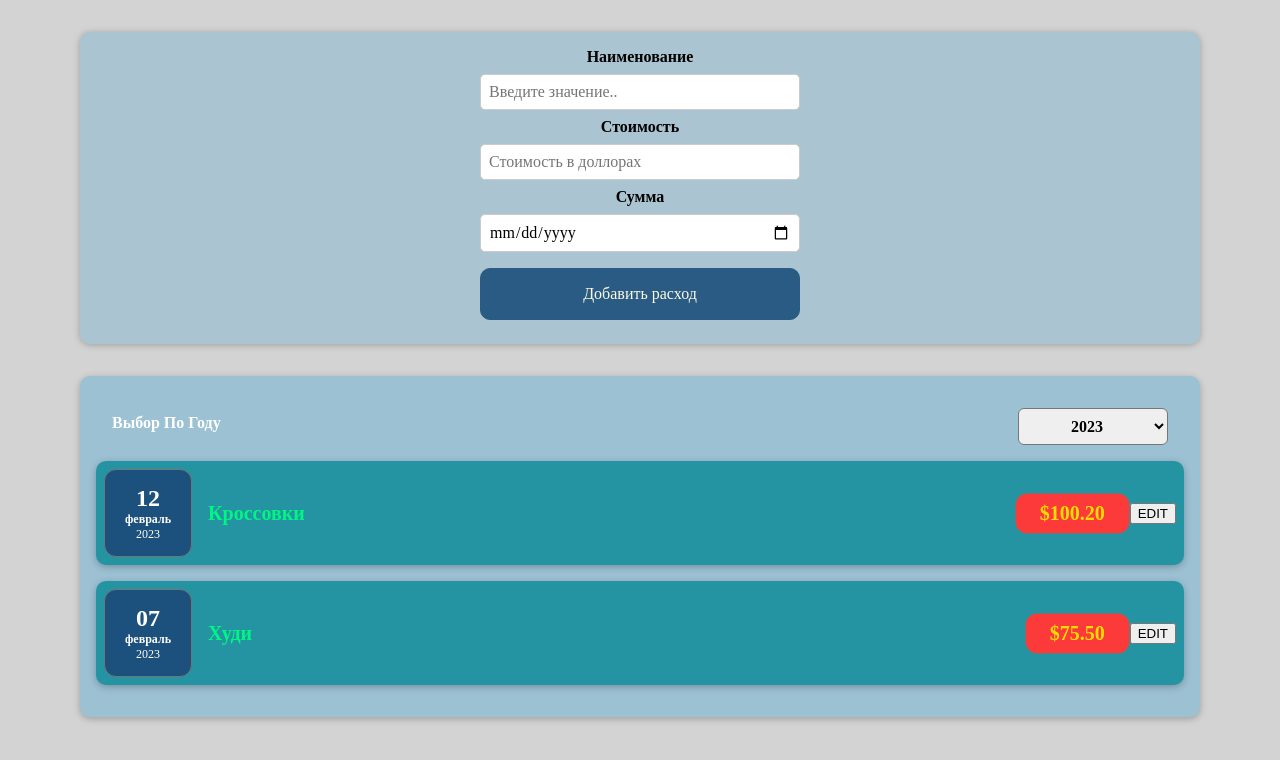
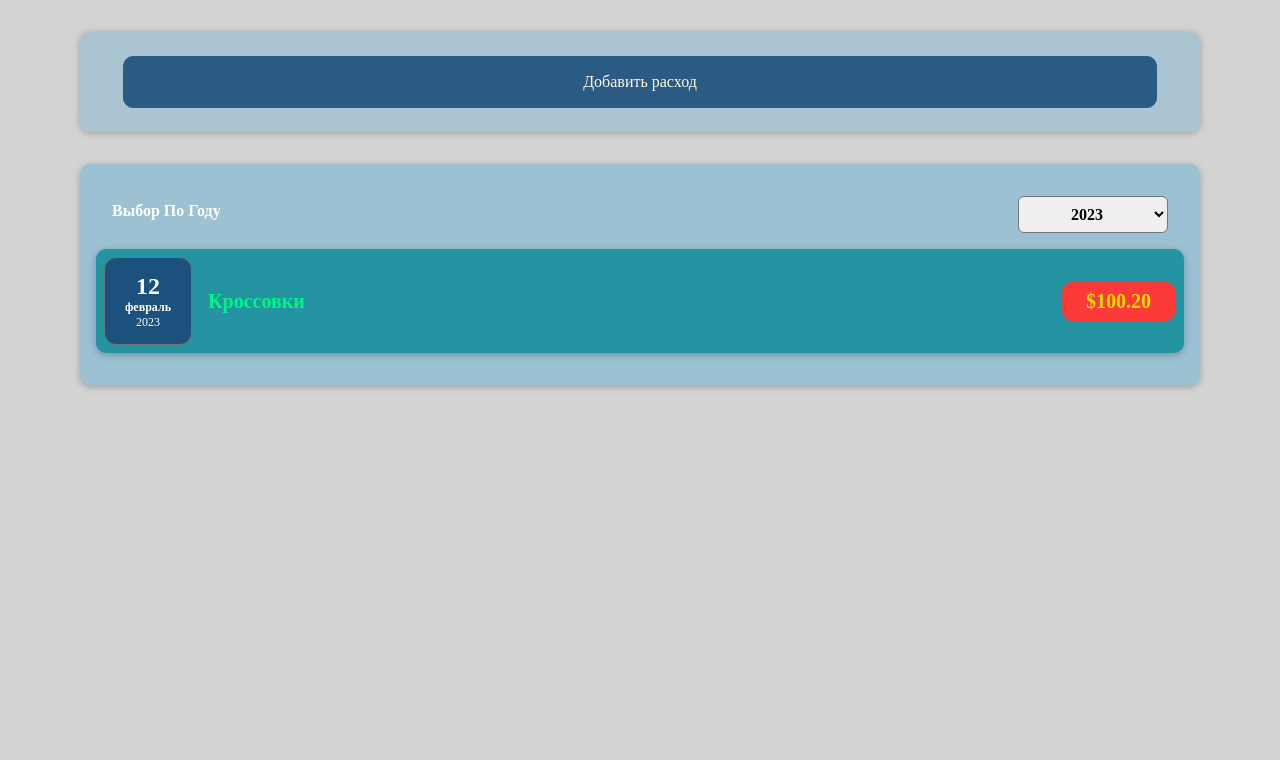
Before and after one commit to al2dev/my-expenses-react, a React (Vite) app: page / in a window 1280 px wide. Shown: the top 760 px of the page. Built offline with nearby package versions, Linux system fonts and the light colour scheme.

Commit message:
add price filter, shoe form button and refactoring

```diff
--- a/src/App.jsx
+++ b/src/App.jsx
@@ -2,30 +2,28 @@ import { useState } from 'react';
 import NewCost from './components/NewCost/NewCost'
 import ItemsBlock from './components/costs/ItemsBlock';
 
-function App() {
-  const addCostHandler = (event) => {
-    console.log(event)
-  };
-
-  const data = [
+  const INITIAL_COSTS = [
     {
       id: 1,
       date: new Date(2023, 1, 12),
       description: 'Кроссовки',
       amount: '100.20'
-    },
-    {
-      id: 2,
-      date: new Date(2023, 1, 7),
-      description: 'Худи',
-      amount: '75.50'
-    },
-  ]
+    }
+  ];
+
+function App() {
+
+  const [costs, setCosts] = useState(INITIAL_COSTS);
+  const addCostHandler = (cost) => {
+    setCosts((prevCosts) => {
+      return [cost, ...prevCosts];
+    });
+  };
 
   return (
     <div>
       <NewCost onSave={addCostHandler}/>
-      <ItemsBlock data={data} />
+      <ItemsBlock data={costs} />
     </div>
   )
 }
--- a/src/components/NewCost/CostForm.jsx
+++ b/src/components/NewCost/CostForm.jsx
@@ -37,7 +37,7 @@ const CostForm = (props) => {
     event.preventDefault();
 
     const costData = {
-      name: userInput.name,
+      description: userInput.name,
       amount: userInput.amount,
       date: new Date(userInput.date)
     };
--- a/src/components/NewCost/NewCost.css
+++ b/src/components/NewCost/NewCost.css
@@ -20,7 +20,7 @@
   margin-top: 0.5rem;
   margin-bottom: 0.5rem;
   cursor: pointer;
-  width: 20em;
+  width: 95%;
 }
 
 .new-cost button:hover,
--- a/src/components/NewCost/NewCost.jsx
+++ b/src/components/NewCost/NewCost.jsx
@@ -1,8 +1,15 @@
+import { useState } from 'react';
 import CostForm from './CostForm';
 import "./NewCost.css";
 
 const NewCost = (props) => {
+
+  const [showForm, setShowForm] = useState(false);
+  const showFormHandler = () => {setShowForm(true)};
+  const hideFormHandler = () => {setShowForm(false)};
+
   const saveCostHandler = (inputCostData) => {
+    hideFormHandler();
     const costData = {
       ...inputCostData,
       id: Math.random()
@@ -10,9 +17,14 @@ const NewCost = (props) => {
     props.onSave(costData);
   }
 
+  if (!showForm) {
+    return <div className="new-cost"><button className="new-cost__button" onClick={showFormHandler}>Добавить расход</button></div>
+  };
+
   return (
     <div className="new-cost">
-      <CostForm onSaveData={saveCostHandler} />
+      <CostForm onSaveData={saveCostHandler}/>
+      <button className="new-cost__button" onClick={hideFormHandler}>Отмена</button>
     </div>
   )
 }
--- a/src/components/costs/CostItem.jsx
+++ b/src/components/costs/CostItem.jsx
@@ -7,11 +7,6 @@ function CostItem({date, description, amount}) {
   const month = date.toLocaleString('ru-RU', {month: "long"});
   const year = date.getFullYear();
 
-  const [description_state, setDescription] = useState(description);
-
-  const changeDescription = () => {
-    setDescription(prompt('new value: '));
-  };
 
     return (
       <Card className="cost-item">
@@ -21,10 +16,9 @@ function CostItem({date, description, amount}) {
           <div className="cost-date__year">{year}</div>
         </div>
         <div className="cost-item__description">
-          <h2>{description_state}</h2>
+          <h2>{description}</h2>
           <div className="cost-item__price">${amount}</div>
         </div>
-        <button onClick={changeDescription}>EDIT</button>
       </Card>
     )
 }
--- /dev/null
+++ b/src/components/costs/CostsList.css
@@ -0,0 +1,9 @@
+.cost-list {
+  list-style: none;
+  padding: 0;
+}
+
+.cost-list__fallback {
+  color: #fefae1;
+  text-align: center;
+}
--- /dev/null
+++ b/src/components/costs/CostsList.jsx
@@ -0,0 +1,22 @@
+import CostItem from './CostItem';
+import './CostsList.css';
+
+const CostsList = ({costs}) => {
+
+  if (costs.length === 0) {return <h2 className="cost-list__fallback">Нет расходов</h2>};
+
+  return (
+    <ul className="cost-list">
+      {costs.map(x =>
+          <CostItem
+            key={x.id}
+            date={x.date}
+            description={x.description}
+            amount={x.amount}/>
+      )}
+    </ul>
+  )
+
+}
+
+export default CostsList;
--- a/src/components/costs/ItemsBlock.jsx
+++ b/src/components/costs/ItemsBlock.jsx
@@ -1,27 +1,23 @@
 import { useState } from 'react';
 import CostsFilter from './CostsFilter';
-import CostItem from './CostItem';
+import CostsList from './CostsList';
 import Card from '../UI/Card'
 import './ItemsBlock.css';
 
 function ItemsBlock({data}) {
 
   const [selectedYear, setSelectedYear] = useState('2023');
-
-  const cards = [];
-  for (const d of data) {
-    cards.push(<CostItem date={d.date} description={d.description} amount={d.amount}></CostItem>);
-  }
-
   const filterCost = (actualYear) => {
     setSelectedYear(actualYear);
-  }
+  };
+
+  const filteredCosts = data.filter(x => x.date.getFullYear() == selectedYear);
 
   return (
-    <Card className="costs">
-      <CostsFilter year={selectedYear} onChangeYear={filterCost} />
-      {cards}
-    </Card>
+      <Card className="costs">
+        <CostsFilter year={selectedYear} onChangeYear={filterCost} />
+        <CostsList costs={filteredCosts} />
+      </Card>
   )
 }
 
```
